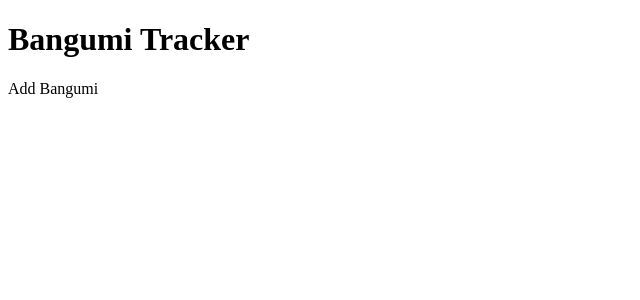
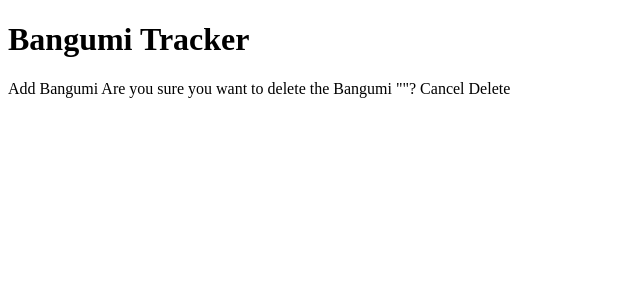
Before and after one commit to JeremyGuo/MikanTracker, a FastAPI app: page / in a window 1280 px wide. Shown: the top 300 px of the page, without its empty margins (0-640 px from the left). Run offline with FastAPI, Linux system fonts and the light colour scheme; parts of the project's set-up code (start-up, migrations or seed data) failed here and were passed over; some libraries are stand-ins or nearby versions.

Commit message:
Add delete function

```diff
--- a/templates/index.html
+++ b/templates/index.html
@@ -50,7 +50,7 @@
                         </template>
                         <template slot-scope="scope">
                             <el-button size="mini" @click="trackBangumi(scope.row.id)">Track</el-button>
-                            <el-button size="mini" type="danger" @click="deleteBangumi(scope.row.id)">Delete</el-button>
+                            <el-button size="mini" type="danger" @click="confirmDelete(scope.row)">Delete</el-button>
                         </template>
                     </el-table-column>
                 </el-table>
@@ -76,6 +76,14 @@
                 </el-form-item>
             </el-form>
         </el-dialog>
+
+        <el-dialog title="Confirm Deletion" :visible.sync="showDeleteModal">
+            <span>Are you sure you want to delete the Bangumi "{{ '{{' }} bangumiToDelete.name {{ '}}' }}"?</span>
+            <span slot="footer" class="dialog-footer">
+                <el-button @click="showDeleteModal = false">Cancel</el-button>
+                <el-button type="danger" @click="deleteBangumi">Delete</el-button>
+            </span>
+        </el-dialog>
     </div>
 
     <script>
@@ -86,6 +94,8 @@
                     bangumis: {{ bangumis | tojson }},
                     search: '',
                     showAddModal: false,
+                    showDeleteModal: false,
+                    bangumiToDelete: {},
                     newBangumi: {
                         name: '',
                         season: 0,
@@ -117,13 +127,17 @@
                 trackBangumi(id) {
                     window.location.href = `/track/${id}`;
                 },
-                async deleteBangumi(id) {
+                confirmDelete(bangumi) {
+                    this.bangumiToDelete = bangumi;
+                    this.showDeleteModal = true;
+                },
+                async deleteBangumi() {
                     const response = await fetch('/delete_bangumi', {
                         method: 'POST',
                         headers: {
                             'Content-Type': 'application/x-www-form-urlencoded'
                         },
-                        body: new URLSearchParams({ bangumi_id: id }).toString()
+                        body: new URLSearchParams({ bangumi_id: this.bangumiToDelete.id }).toString()
                     });
                     if (response.ok) {
                         window.location.reload();
```
